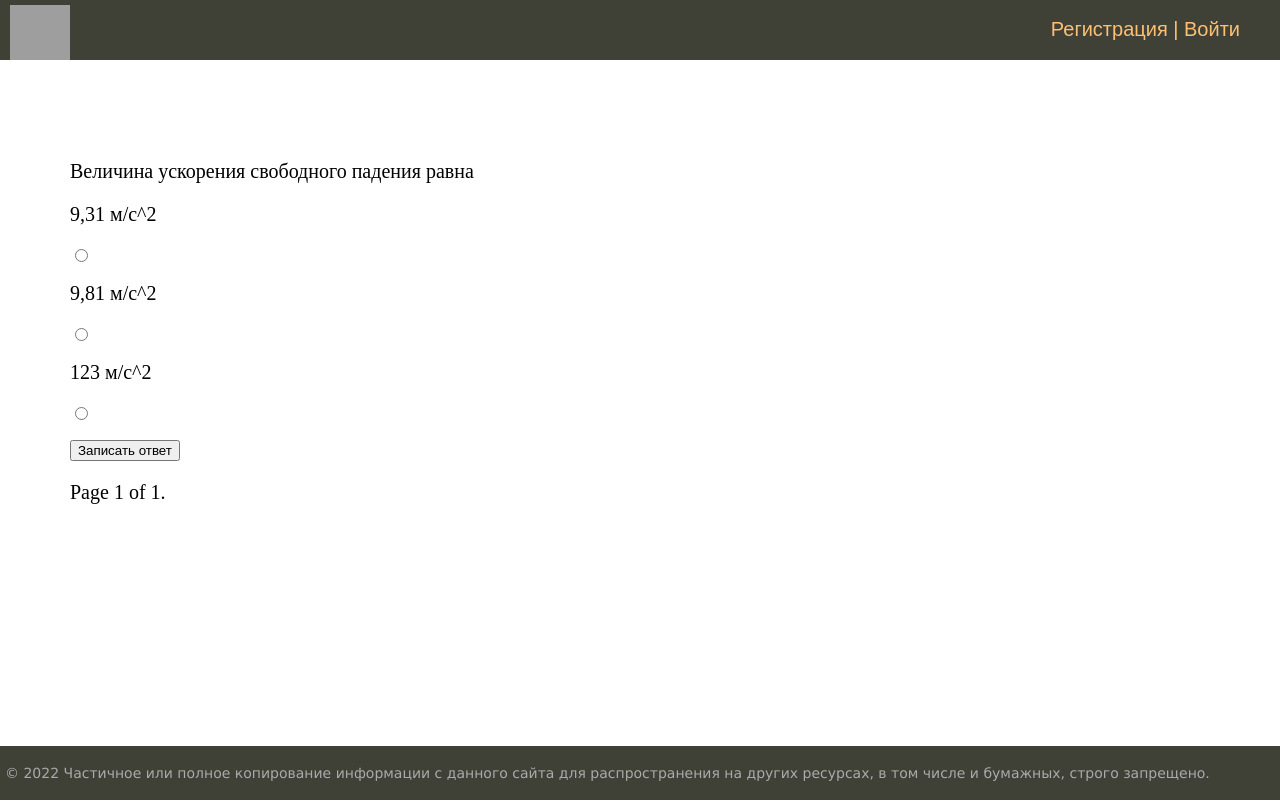
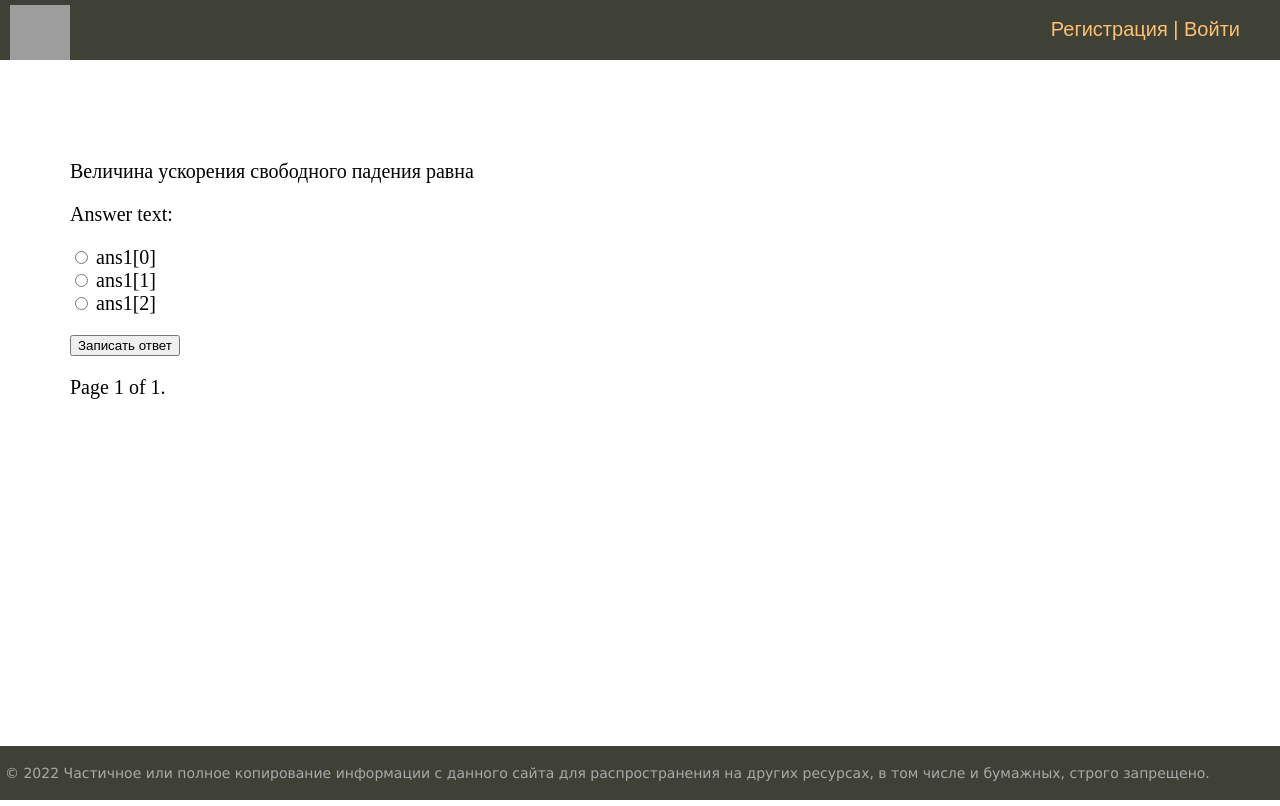
Before and after one commit to PASlednev/tests, a Django app: page /test_group/2/2 in a window 1280 px wide. Run offline with Django 4.2, Linux system fonts and the light colour scheme; data comes from the database, SQL or seed files in the repository; grey boxes are pictures that could not be loaded.

Commit message:
make model

```diff
--- a/mysite/testsite/forms.py
+++ b/mysite/testsite/forms.py
@@ -2,7 +2,6 @@ from django import forms
 from django.contrib.auth.forms import UserCreationForm, AuthenticationForm
 from django.contrib.auth.models import User
 from django.forms import ModelForm
-
 from .models import *
 
 
@@ -23,10 +22,10 @@ class UserRegisterForm(UserCreationForm):
         fields = ('username', 'email', 'password1', 'password2')
 
 
+
 class AnswersForm(ModelForm):
+    answer_text = forms.ChoiceField(choices=[('F', 'ans1[0]'), ('S', 'ans1[1]'), ('T', 'ans1[2]')], widget=forms.RadioSelect())
+
     class Meta:
         model = Answer
-        fields = ['answer_text', 'result']
-        widgets = {
-            'answer_text': forms.Textarea(),
-        }
+        fields = ['answer_text']
--- a/mysite/testsite/templates/testsite/show_questions.html
+++ b/mysite/testsite/templates/testsite/show_questions.html
@@ -5,16 +5,21 @@
 
 {{ page_obj.object_list.0 }}
 
+<!--<form action="/test_group/{{ test_group_id }}/{{ test_id }}" method="post">-->
+<!--    {% csrf_token %}-->
+<!--    {% for item in ans %}-->
+<!--    <p>{{ item.answer_text }}</p>-->
+<!--    <label for="{{ item }}"></label>-->
+<!--    <input id="{{ item }}" name="item" type="radio" value="{{ ans }}">-->
+<!--    {% endfor %}-->
+<!--    <p><input type="submit" value="Записать ответ"></p>-->
+<!--</form>-->
+
 <form action="/test_group/{{ test_group_id }}/{{ test_id }}" method="post">
     {% csrf_token %}
-    {% for item in ans %}
-    <p>{{ item.answer_text }}</p>
-    <label for="{{ item }}"></label>
-    <input id="{{ item }}" name="item" type="radio" value="{{ ans }}">
-    {% endfor %}
+    {{ form.as_p }}
     <p><input type="submit" value="Записать ответ"></p>
 </form>
-
 
 <div class="pagination">
     <span class="step-links">
--- a/mysite/testsite/views.py
+++ b/mysite/testsite/views.py
@@ -140,11 +140,12 @@ def show_testing(request, test_group_id, test_id):
     page_num = request.GET.get('page', 1)
     page_object = paginator.get_page(page_num)
     que_id = page_object.object_list[0].id  # дописать проверку на наличие нулевого элемента
+    ans1 = Answer.objects.filter(question_id=que_id)
+    print(ans1[0])
     ans = Answer.objects.filter(question__pk=que_id).values('answer_text', 'question__id').order_by('question_id')
     if request.method == 'POST':
-        print('asdasd')
         form = AnswersForm(request.POST)
-        print(request.POST)
+        form.fields['answer_text'].choices = [('F', ans1[0]), ('S', ans1[1]), ('T', ans1[2])]
         if form.is_valid():
             answer = form.save(commit=False)
             return redirect(answer)
```
